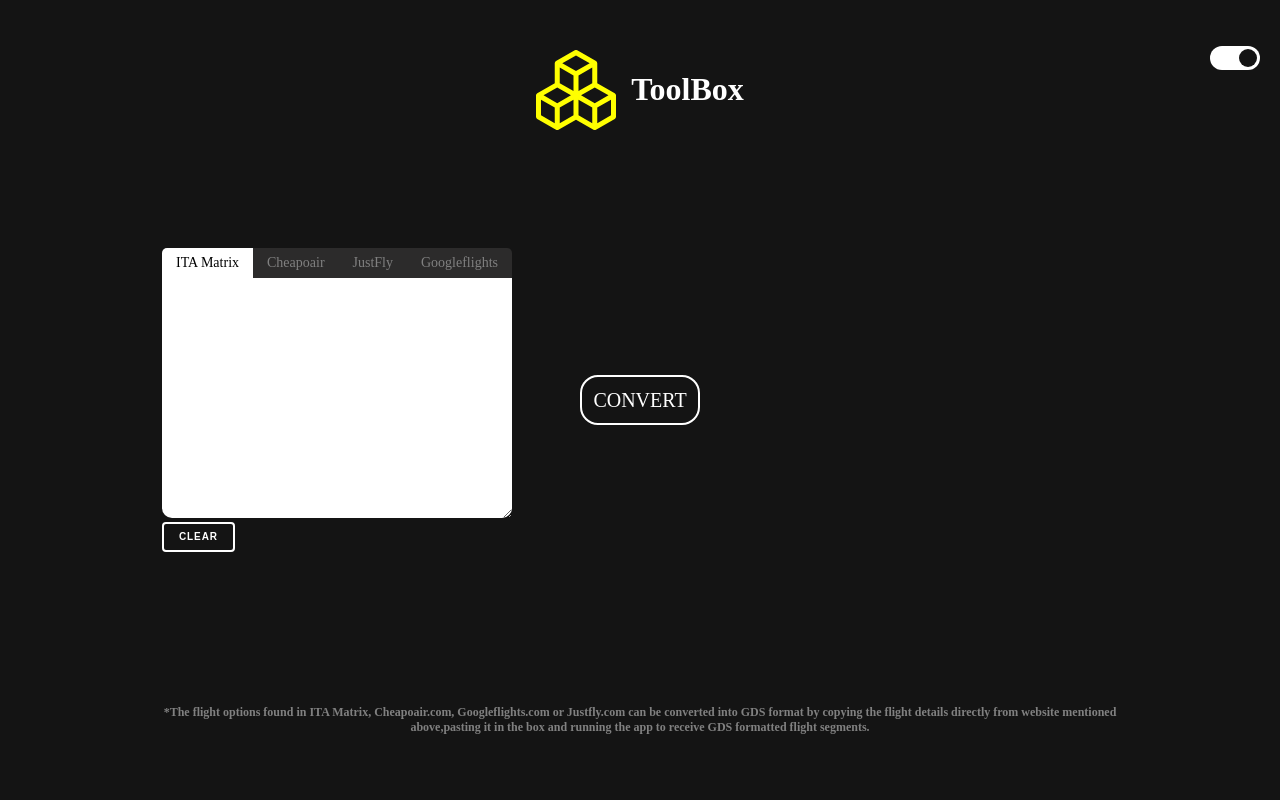
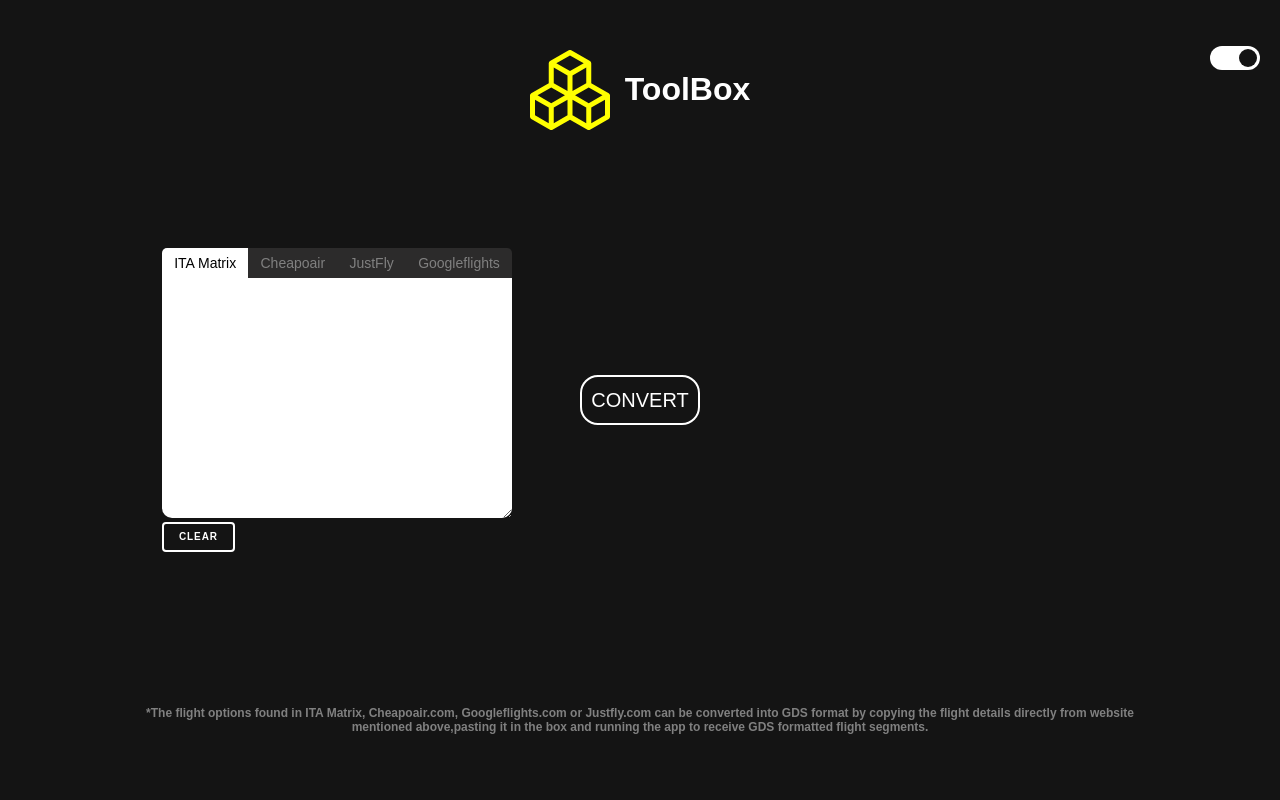
Before and after one commit to Kama-lab/GDSToolBox, a Django app: page / in a window 1280 px wide. Run offline with Django 3.2, Linux system fonts and the light colour scheme; some libraries are stand-ins or nearby versions; some web fonts are replaced.

Commit message:
adding google fonts

```diff
--- a/static/style/main.css
+++ b/static/style/main.css
@@ -25,38 +25,12 @@
 }
 
 
-@font-face {
-  font-family: 'MyWebFont';
-  src: url('../fonts/Outfit-Bold.eot'); /* IE9 Compat Modes */
-  src: url('../fonts/Outfit-Bold.eot?#iefix') format('embedded-opentype'), /* IE6-IE8 */
-       url('../fonts/Outfit-Bold.woff') format('woff'), /* Modern Browsers */
-       url('../fonts/Outfit-Bold.ttf')  format('truetype'), /* Safari, Android, iOS */
-       url('../fonts/Outfit-Bold.svg#svgFontName') format('svg'); /* Legacy iOS */
-}
-
-@font-face {
-  font-family: 'ShareTechMono';
-  src: url('../fonts/ShareTechMono-Regular.eot'); /* IE9 Compat Modes */
-  src: url('../fonts/ShareTechMono-Regular.eot?#iefix') format('embedded-opentype'), /* IE6-IE8 */
-       url('../fonts/ShareTechMono-Regular.woff') format('woff'), /* Modern Browsers */
-       url('../fonts/ShareTechMono-Regular.ttf')  format('truetype'), /* Safari, Android, iOS */
-       url('../fonts/ShareTechMono-Regular.svg#svgFontName') format('svg'); /* Legacy iOS */
-}
-
-@font-face {
-  font-family: 'Montserrat';
-  src: url('../fonts/Montserrat-Regular.eot'); /* IE9 Compat Modes */
-  src: url('../fonts/Montserrat-Regular.eot?#iefix') format('embedded-opentype'), /* IE6-IE8 */
-       url('../fonts/Montserrat-Regular.woff') format('woff'), /* Modern Browsers */
-       url('../fonts/Montserrat-Regular.ttf')  format('truetype'), /* Safari, Android, iOS */
-       url('../fonts/Montserrat-Regular.svg#svgFontName') format('svg'); /* Legacy iOS */
-}
 html,body {
   height:100vh;
   margin:0;
   background: var(--primary-color);
   color:var(--text-color);
-  font-family: Montserrat;
+  font-family: 'Montserrat', sans-serif;
 }
 
 .switch {
@@ -69,7 +43,7 @@ html,body {
 }
 .logo-text {
   padding-left: 15px;
-  font-family: MyWebFont;
+  font-family: 'Outfit', sans-serif;
 }
 .logo-text a {
   text-decoration: none;
@@ -192,7 +166,7 @@ textarea:focus {
   width:120px;
   height:50px;
   border-radius: 18px;
-  font-family: MyWebFont;
+  font-family: 'Outfit', sans-serif;
   outline: none;
   font-size: 20px;
 
@@ -327,7 +301,7 @@ input[type="radio"]{
 .output-text {
   white-space: pre-wrap;
   flex:1 0 60%;
-  font-family: ShareTechMono;
+  font-family: 'Share Tech Mono', monospace;
   padding-top: 40px;
 }
 
--- a/templates/index.html
+++ b/templates/index.html
@@ -5,9 +5,15 @@
 <head>
   <meta charset="utf-8">
   <meta name="viewport" content="width=device-width, initial-scale=1">
-  <link rel="preconnect" href="https://fonts.googleapis.com">
-  <link rel="preconnect" href="https://fonts.gstatic.com" crossorigin>
-  <link href="https://fonts.googleapis.com/css2?family=Outfit:wght@500&display=swap" rel="stylesheet">
+
+<!--  -->
+<link rel="preconnect" href="https://fonts.googleapis.com">
+<link rel="preconnect" href="https://fonts.gstatic.com" crossorigin>
+<link href="https://fonts.googleapis.com/css2?family=Outfit:wght@700&display=swap" rel="preload" as="style">
+<link href="https://fonts.googleapis.com/css2?family=Share+Tech+Mono&display=swap" rel="preload" as="style">
+<link href="https://fonts.googleapis.com/css2?family=Montserrat&display=swap" rel="preload" as="style">
+<!--  -->
+
   <title>Toolbox</title>
   <link href="{% static 'style/loader.css' %}" rel="stylesheet">
   <link href="{% static 'style/main.css' %}" rel="stylesheet">
--- a/toolbox/pyscripts/ita.py
+++ b/toolbox/pyscripts/ita.py
@@ -37,7 +37,9 @@ airlines_list = {
     'Korean Air':'KE',
     'Jeju Air':'7C',
     'Cayman Airways':'KX',
-    'Evelop airlines':'E9'
+    'Evelop airlines':'E9',
+    'JetBlue':'B6',
+    'Kuwait Airways': 'KU'
 }
 
 
```
